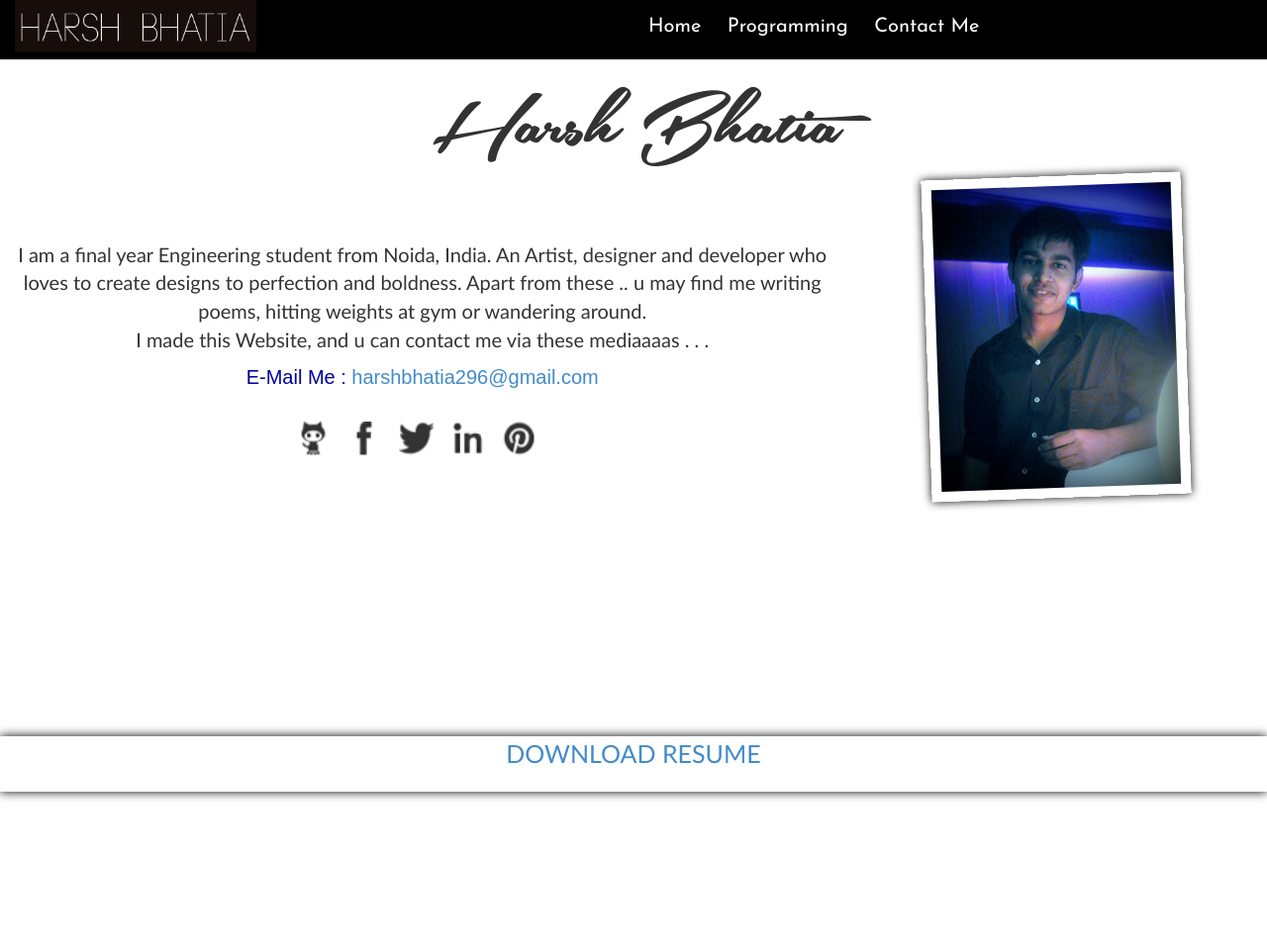
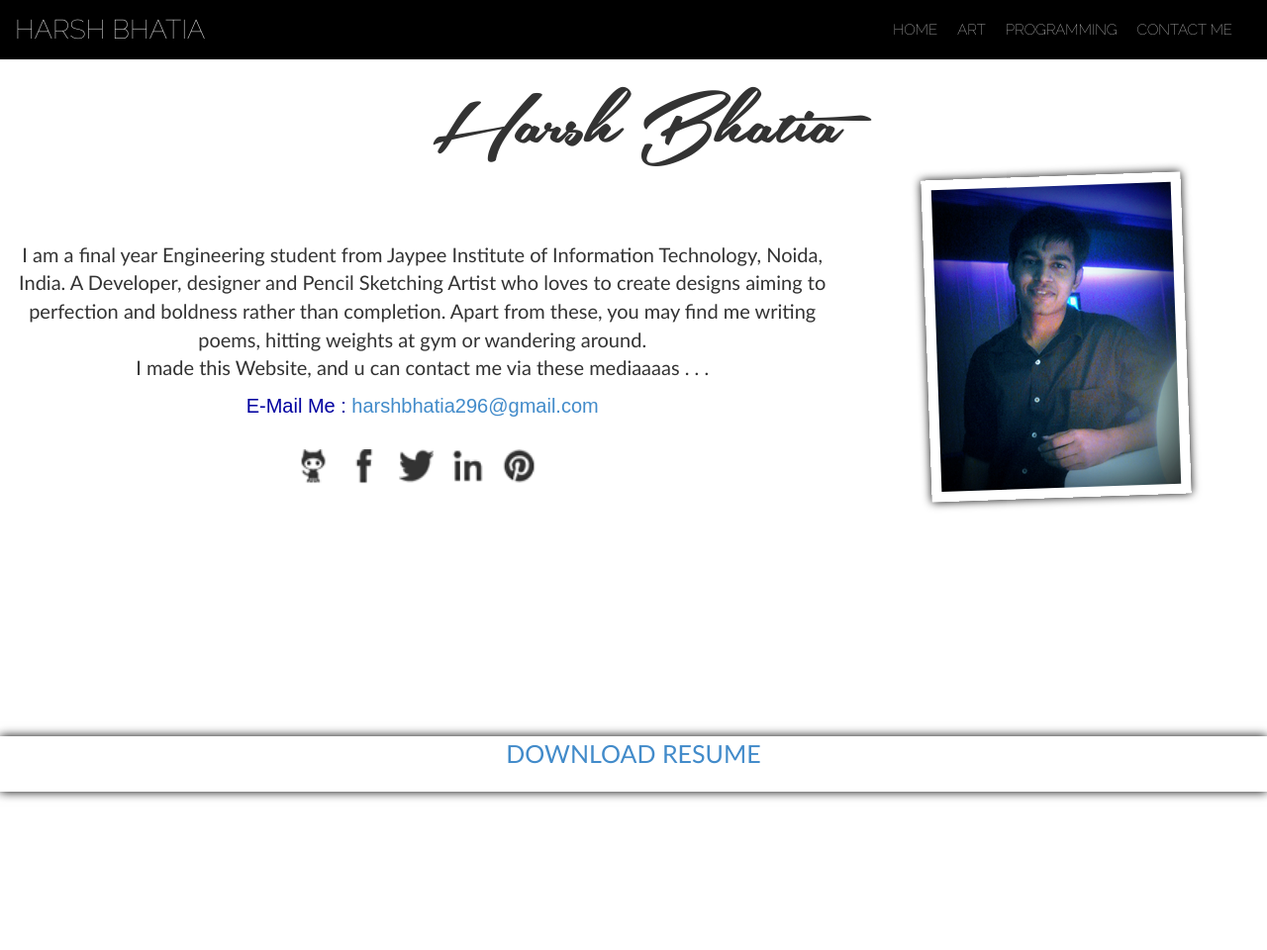
Before and after one commit to hash113/hash113.github.io, a PHP site: page /aboutme.html in a window 1280 px wide. Shown: the whole page at 99% size. Run offline with PHP 8.4, Linux system fonts and the light colour scheme.

Commit message:
header edited

```diff
--- a/aboutme.html
+++ b/aboutme.html
@@ -5,22 +5,14 @@
         <title>Harsh Bhatia | Personal Website</title>
         <meta name="viewport" content="width=device-width, initial-scale=1.0">
         <!-- Bootstrap -->
+        <link href='http://fonts.googleapis.com/css?family=Raleway:100&text=HARSH%20BHATIA' rel='stylesheet' type='text/css'>
+
         <link href="css/bootstrap.min.css" rel="stylesheet">
         <link rel="stylesheet" type="text/css" href="css/style_am.css" />
         <link href="css/header.css" rel="stylesheet">
         <!-- Favicon -->
         <!--link rel="shortcut icon" href="Images/favicon.ico" type="image/x-icon">
      <link rel="icon" href="Images/favicon.ico" type="image/x-icon"-->
-        <link href='http://fonts.googleapis.com/css?family=Raleway:500' rel='stylesheet' type='text/css'>
-        <script src="http://code.jquery.com/jquery-latest.js"></script>
-        <script src="js/bootstrap.min.js"></script>
-        <script type="text/javascript">
-        $(document).ready(function() {
-                // $(".tools").tooltip({placement: 'bottom'});
-                $(".tools").tooltip();
-        });
-        </script>
-        <link href='http://fonts.googleapis.com/css?family=Josefin+Sans:100,400' rel='stylesheet' type='text/css'>
         <!-- HTML5 Shim and Respond.js IE8 support of HTML5 elements and media queries -->
         <!-- WARNING: Respond.js doesn't work if you view the page via file:// -->
         <!--[if lt IE 9]>
@@ -33,22 +25,24 @@
         <div class="header">
                 <div class="col-sm-6">
                         <a href="index.html">
-                                <img src="images/toplogo.png" class="logo">
+                                <span class="title">HARSH BHATIA</span>
                         </a>
                 </div>
-                <div class="col-sm-5 headlinks">
+                <nav class="col-sm-6 headlinks">
+                        <a href="aboutme.html"> CONTACT ME </a>
+                        <a href="programming.html"> PROGRAMMING </a>
 
-                        <a href="index.html"> Home </a>
-                        <a href="programming.html"> Programming </a>
-                        <a href="aboutme.html"> Contact Me </a>
-                </div>
+                        <a href="creativity.html"> ART </a>
+                        <a href="index.html"> HOME </a>
+
+        </div>
         </div>
 
         <div class="col-sm-12 centerstage">
                 <p class="col-sm-12 name">Harsh Bhatia</p>
 
                 <div class="col-sm-8 content">
-                        <p>I am a final year Engineering student from Noida, India. An Artist, designer and developer who loves to create designs to perfection and boldness. Apart from these .. u may find me writing poems, hitting weights at gym or wandering around.
+                        <p>I am a final year Engineering student from Jaypee Institute of Information Technology, Noida, India. A Developer, designer and Pencil Sketching Artist who loves to create designs aiming to perfection and boldness rather than completion. Apart from these, you may find me writing poems, hitting weights at gym or wandering around.
                                 <br>I made this Website, and u can contact me via these mediaaaas . . .
                         </p>
                         <p id="emailid">E-Mail Me :<a href="mailto:harshbhatia296@gmail.com"> harshbhatia296@gmail.com </a>
@@ -74,9 +68,9 @@
                         </div>
                 </div>
 
+                <img src="images/dp.png" class="dp">
+                <a href="https://drive.google.com/file/d/0B1tvgql899rdUnZaQ2R0am1wM0k/edit?usp=sharing" target="_blank">
 
-                <a href="https://drive.google.com/file/d/0B1tvgql899rdUnZaQ2R0am1wM0k/edit?usp=sharing" target="_blank">
-                        <img src="images/dp.png" class="dp">
                         <div class="col-sm-12 resume">DOWNLOAD RESUME</div>
                 </a>
 
@@ -84,7 +78,14 @@
         </div>
 
         </div>
-
+        <script src="http://code.jquery.com/jquery-latest.js"></script>
+        <script src="js/bootstrap.min.js"></script>
+        <script type="text/javascript">
+        $(document).ready(function() {
+                // $(".tools").tooltip({placement: 'bottom'});
+                $(".tools").tooltip();
+        });
+        </script>
 </body>
 
 </html>
--- a/css/header.css
+++ b/css/header.css
@@ -3,7 +3,9 @@
 font-family: cherry;
 src: url('../fonts/bird.ttf');
 }
-
+a:link{
+	text-decoration: none;
+}
 .header{
 	background: rgb(0,0,0);
 	/*opacity: 0.4;*/
@@ -17,8 +19,8 @@ src: url('../fonts/bird.ttf');
 .header a{
 	color: white;
 	margin-right: 20px;
-	font-size: 20px;
-	font-family: 'Josefin Sans', sans-serif;
+	font-size: 15px;
+	font-family: 'Raleway', sans-serif;
 	vertical-align: baseline;
 }
 
@@ -28,11 +30,14 @@ src: url('../fonts/bird.ttf');
 	height: 100%;
 
 }
-
 .headlinks{
-	margin-top: 1%;
+	right: 0;
+	float: right;
+	line-height: 60px;
 }
-
+.headlinks a{
+	float: right;
+}
 .back{
 
 	height: 8%;
@@ -47,3 +52,12 @@ src: url('../fonts/bird.ttf');
 	width: 40%;
 	margin: 0;
 }
+
+.title {
+    font-size: 180%;
+    font-family: 'Raleway', sans-serif;
+    margin: 0;
+    line-height: 60px;
+    padding-top: 5px;
+    color: #ececec;
+}
--- a/js/script_p.js
+++ b/js/script_p.js
@@ -1,8 +1,4 @@
-$( window ).load(function()
-{
-	loader();
 
-});
 
 function loader(){
 	$("#load").fadeOut("slow");
```
